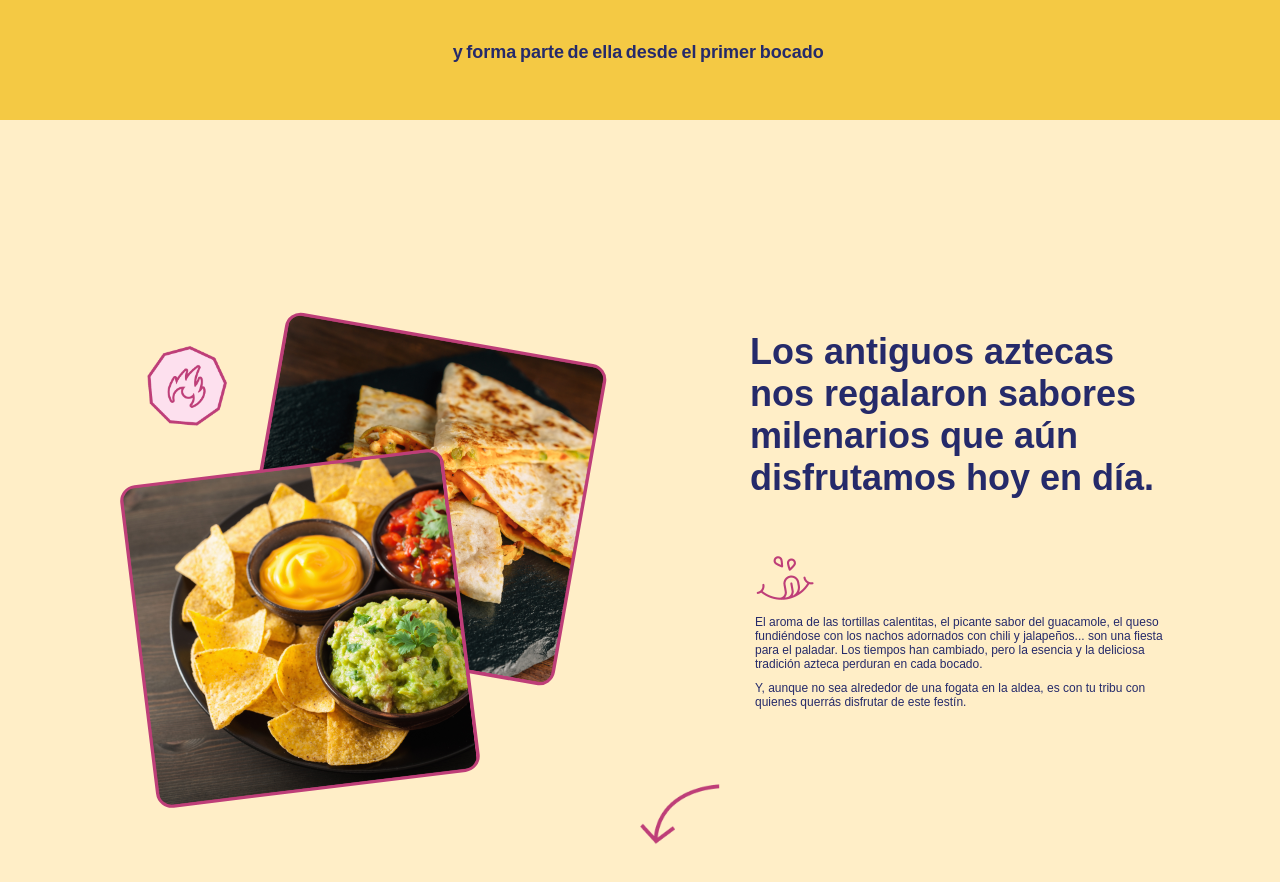
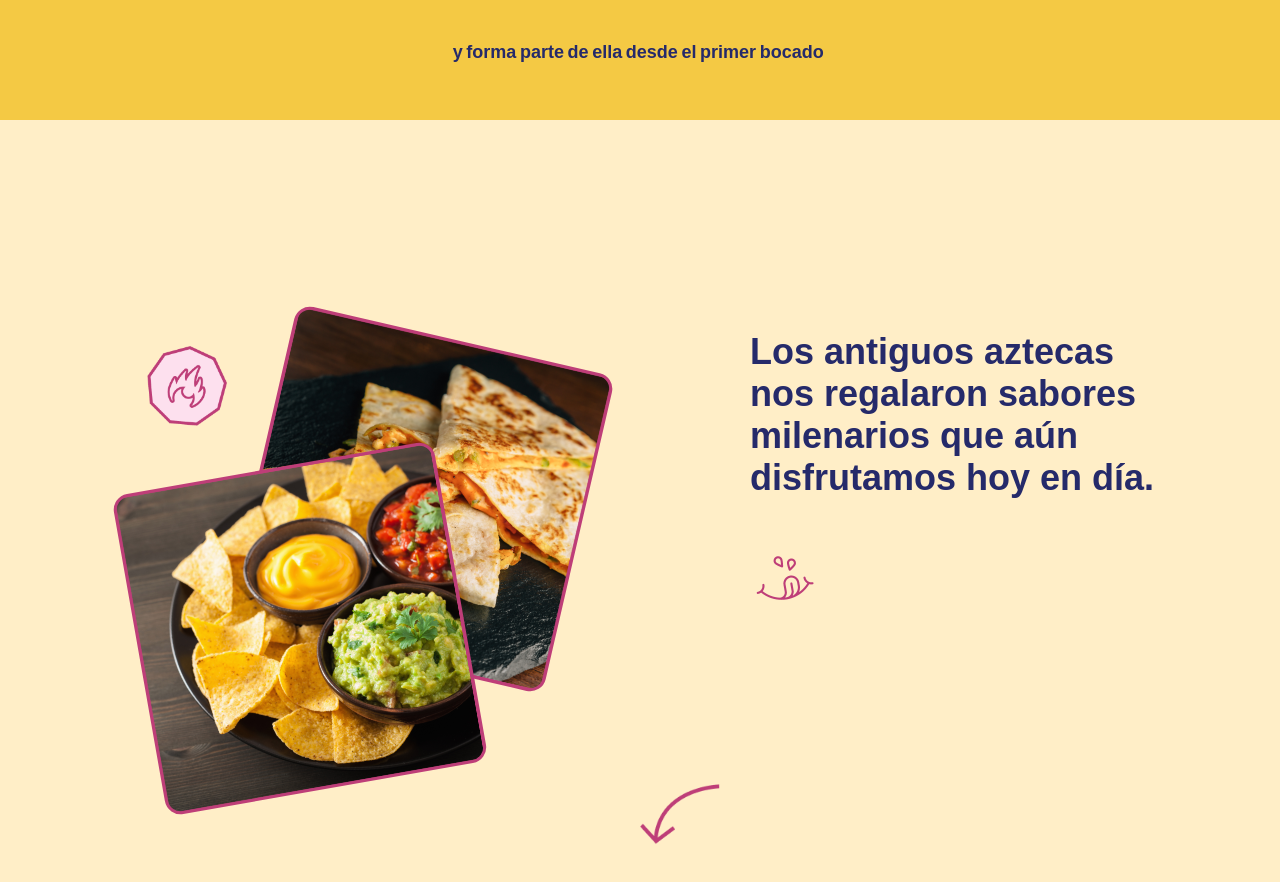
Before and after one commit to GabrielaRamos79/supermex, a React (Vite) app: page /tribu in a window 1280 px wide. Shown: the part 680-1562 px from the top of the page. Built offline with nearby package versions, Linux system fonts and the light colour scheme.

Commit message:
style: add animations to TribuAztecas elements

```diff
--- a/src/components/tribu/tribu-aztecas/TribuAztecas.css
+++ b/src/components/tribu/tribu-aztecas/TribuAztecas.css
@@ -36,6 +36,18 @@
     justify-content: flex-start;
     width: 410px;
 }
+
+/*visibiladad para parrafos*/
+.paragraph {
+    opacity: 0;
+    transform: translateY(20px);
+    transition: opacity 0.6s ease-out, transform 0.6s ease-out;
+  }
+
+  .paragraph.fade-in {
+    opacity: 1;
+    transform: translateY(0);
+  }
 
 /*posicion de la flecha*/
 .right {
@@ -79,6 +91,7 @@
     border-radius: 16px;
     border: 3px solid #BE3E78;
     background-color: #BE3E78;
+    transition: transform 0.5s ease-out;
 }
 .fire-icon {
     width: 80px;
@@ -90,14 +103,14 @@
 .img-bottom-holder img:first-of-type {
     top: 130px;
     left: -60px;
-    transform: rotate(-7deg);
+    /* transform: rotate(-7deg); */
     z-index: 2;
 }
 /*img de atras*/
 .img-bottom-holder img:last-of-type {
     top: 0;
     left: 60px;
-    transform: rotate(10deg);
+    /* transform: rotate(10deg); */
     z-index: 1;
 }
 
--- a/src/components/tribu/tribu-aztecas/TribuAztecas.jsx
+++ b/src/components/tribu/tribu-aztecas/TribuAztecas.jsx
@@ -1,39 +1,202 @@
-import '../tribu-aztecas/TribuAztecas.css'
-import ImgQuesadillas from '../../../assets/images/tribu-img/quesadillas.png'
-import ImgNachos from '../../../assets/images/tribu-img/nachos.png'
-import IconFire from '../../../assets/images/tribu-img/fire-icon-tribu.png'
-import IconArrow from '../../../assets/images/tribu-img/arrow-icon-tribu.png'
-import ImgSmile from '../../../assets/images/tribu-img/smile-face.png'
+import '../tribu-aztecas/TribuAztecas.css';
+import React, { useState, useEffect, useRef } from 'react';
+import ImgQuesadillas from '../../../assets/images/tribu-img/quesadillas.png';
+import ImgNachos from '../../../assets/images/tribu-img/nachos.png';
+import IconFire from '../../../assets/images/tribu-img/fire-icon-tribu.png';
+import IconArrow from '../../../assets/images/tribu-img/arrow-icon-tribu.png';
+import ImgSmile from '../../../assets/images/tribu-img/smile-face.png';
 
 const TribuAztecas = () => {
+  const [scrollPercent, setScrollPercent] = useState(0.5);
+  const [isVisible, setIsVisible] = useState([false, false, false]); // Para cada <p>
+  const refs = [useRef(null), useRef(null), useRef(null)]; // Ref para parrafos
+
+  useEffect(() => {
+    const handleScroll = () => {
+      const scrollTop = window.scrollY;
+      const scrollHeight = document.documentElement.scrollHeight - window.innerHeight;
+      const percent = Math.min(scrollTop / scrollHeight, 1);
+      setScrollPercent(percent);
+    };
+
+    window.addEventListener('scroll', handleScroll);
+    return () => window.removeEventListener('scroll', handleScroll);
+  }, []);
+
+  const calculateRotation = (baseRotation, scrollPercent) => {
+    if (scrollPercent <= 0.5) {
+      return baseRotation * (1 - scrollPercent * 2);
+    } else {
+      return (baseRotation * -1) * ((scrollPercent - 0.5) * 2);
+    }
+  };
+
+  //visibilidad <p>
+
+  useEffect(() => {
+    const observer = new IntersectionObserver(
+      (entries) => {
+        entries.forEach((entry, index) => {
+          if (entry.isIntersecting) {
+            setIsVisible((prev) => {
+              const newState = [...prev];
+              newState[index] = true; // cambiamos visibilidad
+              return newState;
+            });
+          }
+        });
+      },
+      { threshold: 0.1 } // Elemento es visible, si ocupa 10% de su area en la pantalla
+    );
+
+    refs.forEach((ref) => {
+      if (ref.current) {
+        observer.observe(ref.current);
+      }
+    });
+
+    return () => {
+      refs.forEach((ref) => {
+        if (ref.current) {
+          observer.unobserve(ref.current);
+        }
+      });
+    };
+  }, [refs]);
 
   return (
     <div className='aztecas-container'>
       <section className='left section'>
         <div className='img-bottom-holder'>
-          <img className='img'src={ImgNachos} alt="Foto de los nachos con guacamole" />
-          <img className='fire-icon' src={IconFire} alt="Fire icon" />
-          <img className='img'src={ImgQuesadillas} alt="Quesadillas con pollo y queso" />
+          <img
+            className='img'
+            loading="lazy"
+            style={{ transform: `rotate(${calculateRotation(-10, scrollPercent)}deg)` }}
+            src={ImgNachos}
+            alt="Foto de los nachos con guacamole"
+          />
+
+          <img
+            className='fire-icon'
+            loading="lazy"
+            src={IconFire}
+            alt="Fire icon"
+          />
+
+          <img
+            className='img'
+            loading="lazy"
+            style={{ transform: `rotate(${calculateRotation(13, scrollPercent)}deg)` }}
+            src={ImgQuesadillas}
+            alt="Quesadillas con pollo y queso"
+          />
+        </div>
+      </section>
+
+      <section className='right section'>
+
+        <p ref={refs[0]}
+          className={`paragraph ${isVisible[0] ? 'fade-in' : ''}`}
+        >Los antiguos aztecas nos regalaron sabores milenarios que aún disfrutamos hoy en día.
+        </p>
+
+        <div className='emoji-holder'>
+          <img src={ImgSmile} alt="Emoji smile" />
         </div>
 
+        <p ref={refs[1]}
+          className={`paragraph ${isVisible[1] ? 'fade-in' : ''}`}>
+          El aroma de las tortillas calentitas, el picante sabor del guacamole,
+          el queso fundiéndose con los nachos adornados con chili y jalapeños... son una
+          fiesta para el paladar. Los tiempos han cambiado, pero la esencia y la deliciosa
+          tradición azteca perduran en cada bocado.
+        </p>
+
+        <p ref={refs[2]}
+          className={`paragraph ${isVisible[2] ? 'fade-in' : ''}`}>
+          Y, aunque no sea alrededor de una fogata en la aldea, es con tu tribu con quienes querrás disfrutar de este festín.
+        </p>
+
+        <div className="image-overlay">
+          <img className='arrow-icon' src={IconArrow} alt="Arrow icon" />
+        </div>
 
       </section>
+    </div>
+  );
+};
+
+export default TribuAztecas;
+
+
+/*
+import '../tribu-aztecas/TribuAztecas.css';
+import React, { useState, useEffect } from 'react';
+import ImgQuesadillas from '../../../assets/images/tribu-img/quesadillas.png';
+import ImgNachos from '../../../assets/images/tribu-img/nachos.png';
+import IconFire from '../../../assets/images/tribu-img/fire-icon-tribu.png';
+import IconArrow from '../../../assets/images/tribu-img/arrow-icon-tribu.png';
+import ImgSmile from '../../../assets/images/tribu-img/smile-face.png';
+
+const TribuAztecas = () => {
+  const [scrollPercent, setScrollPercent] = useState(0.5);
+
+  useEffect(() => {
+    const handleScroll = () => {
+      const scrollTop = window.scrollY;
+      const scrollHeight = document.documentElement.scrollHeight - window.innerHeight;
+      const percent = Math.min(scrollTop / scrollHeight, 0.9);
+      setScrollPercent(percent);
+    };
+
+    window.addEventListener('scroll', handleScroll);
+    return () => window.removeEventListener('scroll', handleScroll);
+  }, []);
+
+  return (
+    <div className='aztecas-container'>
+      <section className='left section'>
+        <div className='img-bottom-holder'>
+          <img
+            className='img'
+            style={{ transform: `rotate(${scrollPercent * -7}deg)` }}
+            src={ImgNachos}
+            alt="Foto de los nachos con guacamole"
+          />
+
+          <img
+            className='fire-icon'
+            src={IconFire}
+            alt="Fire icon"
+          />
+
+          <img
+            className='img'
+            style={{ transform: `rotate(${10 + scrollPercent * 5}deg)` }}
+            src={ImgQuesadillas}
+            alt="Quesadillas con pollo y queso"
+          />
+        </div>
+      </section>
+
       <section className='right section'>
         <p>Los antiguos aztecas nos regalaron sabores milenarios que aún disfrutamos hoy en día.</p>
         <div className='emoji-holder'>
-        <img src={ImgSmile} alt="Emoji smile" />
+          <img src={ImgSmile} alt="Emoji smile" />
         </div>
         <p>El aroma de las tortillas calentitas, el picante sabor del guacamole,
           el queso fundiéndose con los nachos adornados con chili y jalapeños... son una
           fiesta para el paladar. Los tiempos han cambiado, pero la esencia y la deliciosa
           tradición azteca perduran en cada bocado.</p>
-        <p>Y, aunque no sea alrededor de una fogata en la aldea, es con tu tribu con quienes querrás disfrutar de este festín. </p>
-        <div class="image-overlay">
+        <p>Y, aunque no sea alrededor de una fogata en la aldea, es con tu tribu con quienes querrás disfrutar de este festín.</p>
+        <div className="image-overlay">
           <img className='arrow-icon' src={IconArrow} alt="Arrow icon" />
         </div>
       </section>
     </div>
-  )
-}
+  );
+};
 
-export default TribuAztecas
+export default TribuAztecas;
+
+*/
--- a/src/components/tribu/tribu-header/TribuHeader.css
+++ b/src/components/tribu/tribu-header/TribuHeader.css
@@ -85,9 +85,8 @@
 
 .img-container img {
   width: 100%;
-  height: 100%;
-  object-fit: cover;
-  transition: transform 0.3s ease;
+  aspect-ratio: 16 / 9;
+  transition: transform 0.4s ease-out;
 }
 
 .scale-top img {
--- a/src/components/tribu/tribu-header/TribuHeader.jsx
+++ b/src/components/tribu/tribu-header/TribuHeader.jsx
@@ -29,7 +29,7 @@ function TribuHeader() {
             <p>ADÉNTRATE</p>
           </div>
           <div className="img-container scale-top">
-            <img src={imgTaco} alt="Foto del taco mexicano" />
+            <img loading="lazy" src={imgTaco} alt="Foto del taco mexicano" />
           </div>
           <div className="word">
             <p>EN</p>
@@ -41,7 +41,7 @@ function TribuHeader() {
           style={{ transform: `translateX(calc(-30vw * ${scrollPercent}))` }}
         >
           <div className="img-container">
-            <img src={imgRoti} alt="Foto de los indian roti" />
+            <img loading="lazy" src={imgRoti} alt="Foto de los indian roti" />
           </div>
           <div className="word">
             <p>NUESTRA</p>
```
Also changed, not shown: 1 other file (tests, documents, lock files or other folders).
